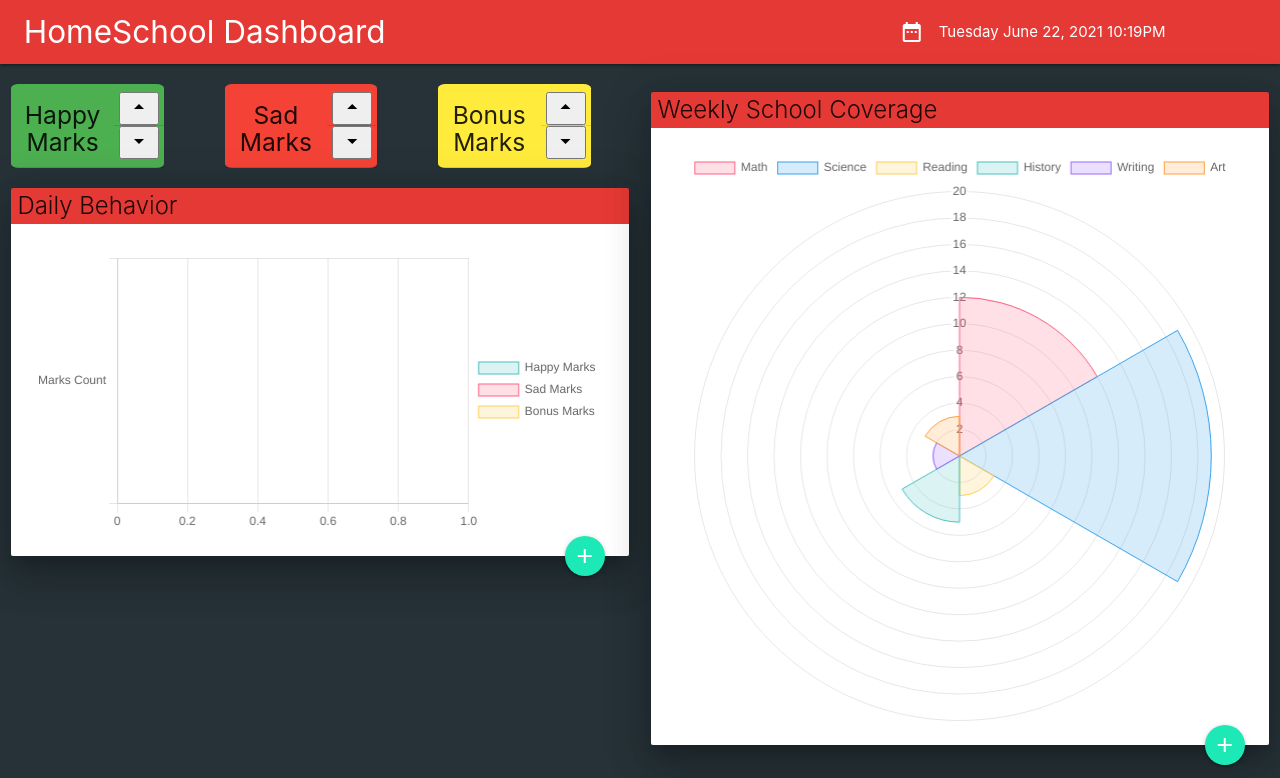
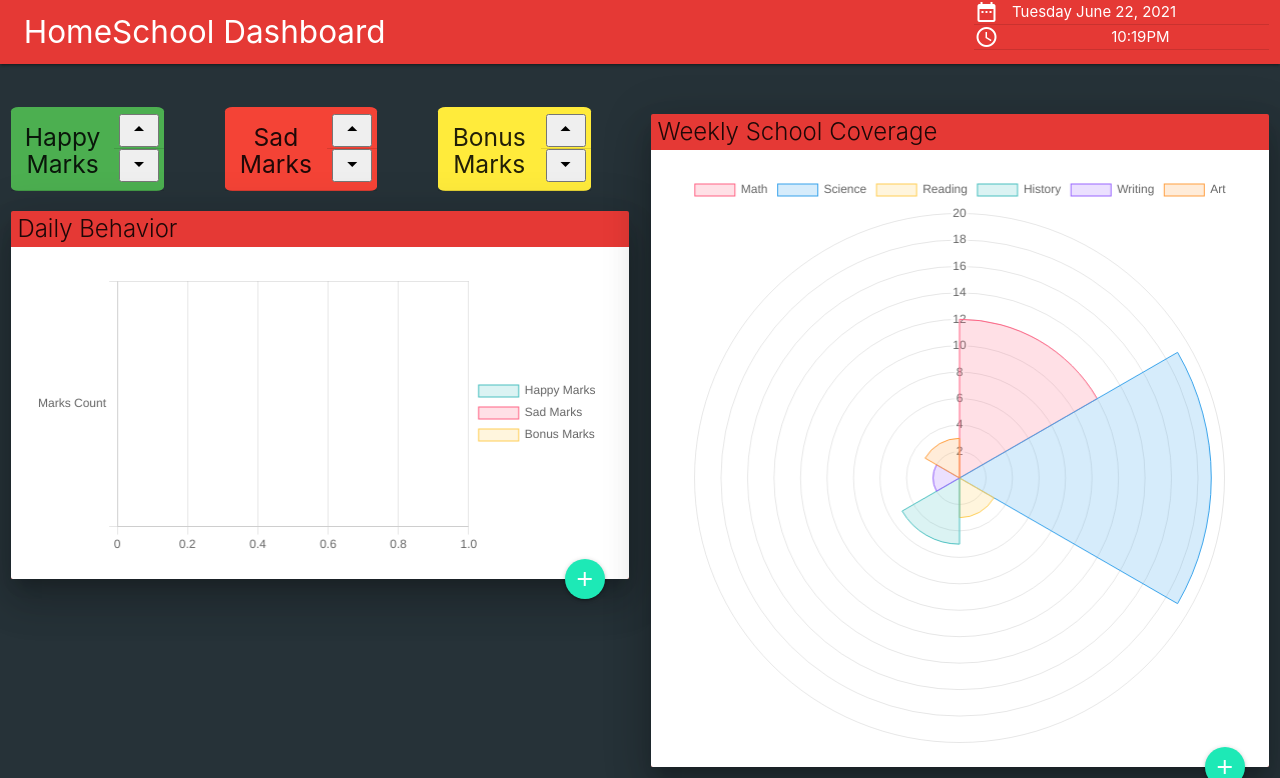
Before and after one commit to NerdboyQ/IOT_HomeSchoolDashboard, a Flask app: page / in a window 1280 px wide. Shown: the top 778 px of the page. Run offline with Flask 2, Linux system fonts and the light colour scheme; data comes from the database, SQL or seed files in the repository; data that the repository does not hold is empty.

Commit message:
fixed mobile view placement for navbar and behavior adjustment buttons

```diff
--- a/src/python/DashboardWebApp/templates/homepage.html
+++ b/src/python/DashboardWebApp/templates/homepage.html
@@ -27,15 +27,37 @@
 		<div class="row">
 			<nav class="col s12 red darken-1">
 			  <div class="nav-wrapper" style="padding-left:1%">
-				<a href="#!" class="brand-logo left">HomeSchool Dashboard</a>
-				  <div class="row">
-					<!--div class="h-100" style="position:relative;margin-left:80%;text-align:left;border-style:solid;border-width:thin;border-radius:5px;"-->
-					<div class="h-100" style="position:relative;margin-left:70%;text-align:left;">
-						<i class="tiny material-icons inline-icon left h-100">date_range</i>
-						<span id="clock-date" class="white-text" style="width:100%;height:100%">November, 17, 1911</span>
-						<span id="clock-time" class="white-text" style="width:100%;">12:02AM</span>
-					</div>
-				   </div>
+				  <div class="row" style="height:50%">
+					  <div class="col s2 left">
+						<a href="#!" class="brand-logo left">HomeSchool Dashboard</a>
+					  </div>
+					  <div class="col m3 hide-on-small-only right">
+						<!--div class="h-100" style="position:relative;margin-left:80%;text-align:left;border-style:solid;border-width:thin;border-radius:5px;"-->
+						<div style="text-align:left;">
+							<table cellspacing="0" white-space="nowrap" style="margin:0;padding:0;">
+								<tr>
+									<td style="margin:0;padding:0;">
+										<i class="tiny material-icons inline-icon" style="margin-top:-20px;margin-bottom:-20px">date_range</i>
+									</td>
+									<td style="margin:0;padding:0;line-height:10px;">
+										<span id="clock-date" class="white-text" style="text-align:center;">November, 17, 1911</span>
+									</td>
+								</tr>
+									<td style="margin:0;padding:0;">
+										<i class="tiny material-icons inline-icon" style="margin-top:-20px;margin-bottom:-20px">access_time</i>
+									</td>
+									<td style="margin:0;padding:0;line-height:10px;text-align:center;">
+										<span id="clock-time" class="white-text">12:02AM</span>
+									</td>
+								</tr>
+							</table>
+						</div>
+					  </div>
+					  <div class="col s1" style="padding:0;margin-left:85%;">
+					   <a href="#" data-target="slide-out" class="sidenav-trigger"><i class="material-icons inline-icon center">menu</i></a>
+					  </div>
+				  </div>
+
 			  <ul id="slide-out" class="sidenav blue-grey darken-3">
 				<li>
 					<div class="user-view">
@@ -144,17 +166,15 @@
 					 </div>
 				</li>
 			  </ul>
-
-			 <a href="#" data-target="slide-out" class="sidenav-trigger right"><i class="material-icons">menu</i></a>
 			</nav>
 		</div>
 
 
-
+		<br>
 		  <div class="row">
 			<div class="col s12 m12 l6">
 				<div class="row">
-					<div class="col l4">
+					<div class="col s4">
 						<table class="green center" style="width:80%;border-radius:5%;margin:0;">
 							<tr>
 								<td class="center" style="width:100;padding:0;margin:0;" rowspan="2"><h5>Happy Marks</h5></td>
@@ -169,7 +189,7 @@
 							</tr>
 						</table>
 					</div>
-					<div class="col l4">
+					<div class="col s4">
 						<table class="red center" style="width:80%;border-radius:5%;margin:0;padding:0;">
 							<tr>
 								<td class="center" style="width:100;padding:0;margin:0;" rowspan="2"><h5>Sad Marks</h5></td>
@@ -184,7 +204,7 @@
 							</tr>
 						</table>
 					</div>
-					<div class="col l4">
+					<div class="col s4">
 						<table class="yellow center" style="width:80%;border-radius:5%;margin:0;">
 							<tr>
 								<td class="center" style="width:100;padding:0;margin:0;" rowspan="2"><h5>Bonus Marks</h5></td>
```
